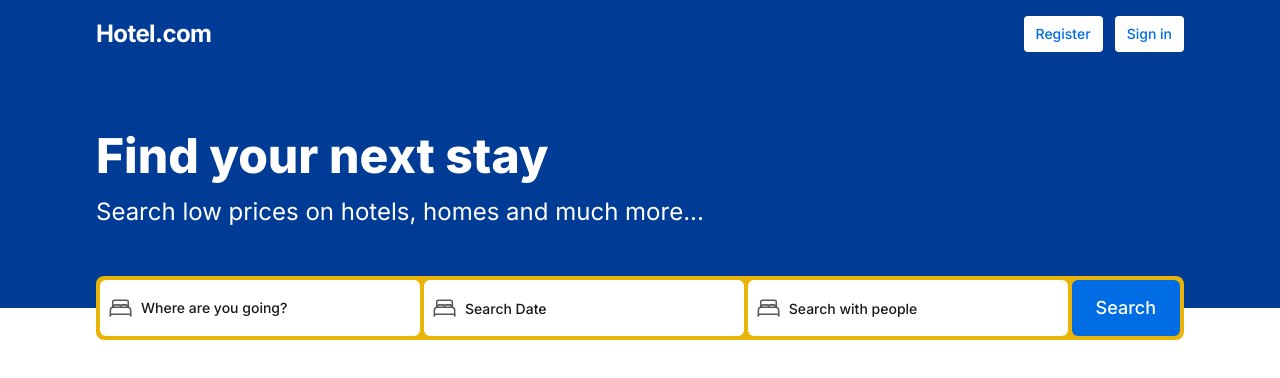
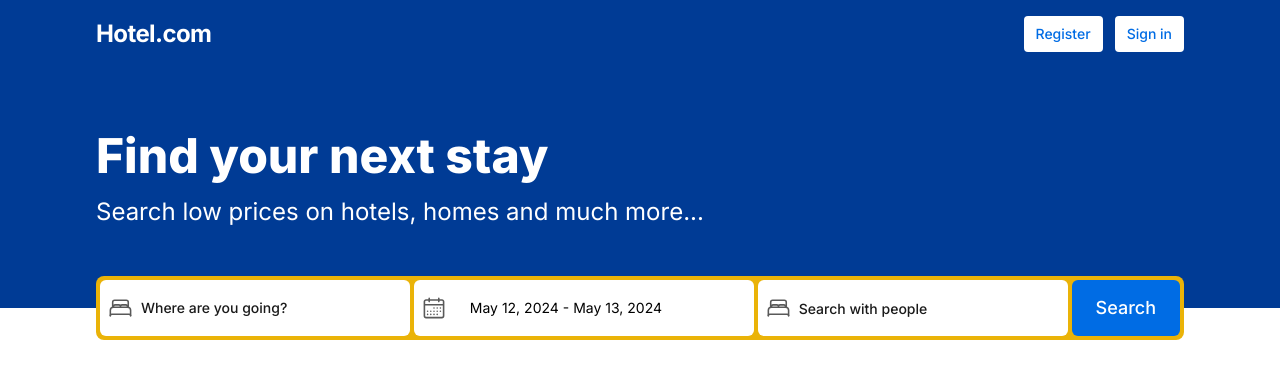
Before and after one commit to Mehedi-Hasan0/hotel-booking, a Next.js app: page / in a window 1280 px wide. Shown: the top 378 px of the page. Built offline with nearby package versions, Linux system fonts and the light colour scheme.

Commit message:
[ADD] Date picker component added

```diff
--- /dev/null
+++ b/src/components/shared/search/DatePicker.tsx
@@ -0,0 +1,65 @@
+"use client";
+
+import { HTMLAttributes, useState } from "react";
+import { addDays, format } from "date-fns";
+import { Calendar as CalendarIcon } from "lucide-react";
+import { DateRange } from "react-day-picker";
+
+import { cn } from "@/lib/utils";
+import { Button } from "@/components/ui/button";
+import { Calendar } from "@/components/ui/calendar";
+import {
+  Popover,
+  PopoverContent,
+  PopoverTrigger,
+} from "@/components/ui/popover";
+
+export default function DatePicker({
+  className,
+}: HTMLAttributes<HTMLDivElement>) {
+  const [date, setDate] = useState<DateRange | undefined>({
+    from: new Date(),
+    to: addDays(new Date(), 1),
+  });
+
+  return (
+    <div className={cn("grid gap-2", className)}>
+      <Popover>
+        <PopoverTrigger asChild>
+          <Button
+            id="date"
+            variant={"outline"}
+            className={cn(
+              "w-[300px] justify-start text-left font-normal border-none hover:bg-transparent",
+              !date && "text-muted-foreground"
+            )}
+          >
+            {/* <CalendarIcon className="mr-2 h-4 w-4" /> */}
+            {date?.from ? (
+              date.to ? (
+                <>
+                  {format(date.from, "LLL dd, y")} -{" "}
+                  {format(date.to, "LLL dd, y")}
+                </>
+              ) : (
+                format(date.from, "LLL dd, y")
+              )
+            ) : (
+              <span>Pick a date</span>
+            )}
+          </Button>
+        </PopoverTrigger>
+        <PopoverContent className="w-auto p-0 relative top-4" align="start">
+          <Calendar
+            initialFocus
+            mode="range"
+            defaultMonth={date?.from}
+            selected={date}
+            onSelect={setDate}
+            numberOfMonths={2}
+          />
+        </PopoverContent>
+      </Popover>
+    </div>
+  );
+}
--- a/src/components/shared/search/SearchWithDate.tsx
+++ b/src/components/shared/search/SearchWithDate.tsx
@@ -1,4 +1,5 @@
-import { IoBedOutline } from "react-icons/io5";
+import { RxCalendar } from "react-icons/rx";
+import DatePicker from "./DatePicker";
 
 export default function SearchWithDate() {
   return (
@@ -8,17 +9,11 @@
         className="w-full h-[54px] lg:h-14 bg-white rounded-md flex items-center gap-2 pl-4 lg:pl-2"
       >
         {/* icon */}
-        <IoBedOutline
+        <RxCalendar
           size={28}
-          className="text-secondary-foreground cursor-pointer w-6 h-6 lg:w-7 lg:h-7"
+          className="text-secondary-foreground cursor-pointer w-5 h-5 lg:w-6 lg:h-6"
         />
-        <input
-          type="search"
-          //   name="places"
-          //   id="places"
-          className="w-full outline-none rounded-md placeholder:text-sm placeholder:text-secondary placeholder:font-medium focus:placeholder:text-secondary-foreground"
-          placeholder="Search Date"
-        />
+        <DatePicker />
       </label>
       {/* search place optionns
       <div className="absolute top-16 w-[400px] h-[200px] bg-white rounded-md border border-gray-400"></div> */}
--- /dev/null
+++ b/src/components/ui/calendar.tsx
@@ -0,0 +1,66 @@
+"use client";
+
+import * as React from "react";
+import { ChevronLeft, ChevronRight } from "lucide-react";
+import { DayPicker } from "react-day-picker";
+
+import { cn } from "@/lib/utils";
+import { buttonVariants } from "@/components/ui/button";
+
+export type CalendarProps = React.ComponentProps<typeof DayPicker>;
+
+function Calendar({
+  className,
+  classNames,
+  showOutsideDays = true,
+  ...props
+}: CalendarProps) {
+  return (
+    <DayPicker
+      showOutsideDays={showOutsideDays}
+      className={cn("p-3", className)}
+      classNames={{
+        months: "flex flex-col sm:flex-row space-y-4 sm:space-x-4 sm:space-y-0",
+        month: "space-y-4",
+        caption: "flex justify-center pt-1 relative items-center",
+        caption_label: "text-sm font-medium",
+        nav: "space-x-1 flex items-center",
+        nav_button: cn(
+          buttonVariants({ variant: "outline" }),
+          "h-7 w-7 bg-transparent p-0 opacity-50 hover:opacity-100"
+        ),
+        nav_button_previous: "absolute left-1",
+        nav_button_next: "absolute right-1",
+        table: "w-full border-collapse space-y-1",
+        head_row: "flex",
+        head_cell:
+          "text-muted-foreground rounded-md w-9 font-normal text-[0.8rem]",
+        row: "flex w-full mt-2",
+        cell: "h-9 w-9 text-center text-sm p-0 relative [&:has([aria-selected].day-range-end)]:rounded-r-md [&:has([aria-selected].day-outside)]:bg-accent/50 [&:has([aria-selected])]:bg-accent first:[&:has([aria-selected])]:rounded-l-md last:[&:has([aria-selected])]:rounded-r-md focus-within:relative focus-within:z-20",
+        day: cn(
+          buttonVariants({ variant: "ghost" }),
+          "h-9 w-9 p-0 font-normal aria-selected:opacity-100"
+        ),
+        day_range_end: "day-range-end",
+        day_selected:
+          "bg-primary-foreground text-white hover:bg-primary hover:text-white focus:bg-primary-foreground focus:text-white",
+        day_today: "bg-accent text-accent-foreground",
+        day_outside:
+          "day-outside text-muted-foreground opacity-50 aria-selected:bg-accent/50 aria-selected:text-muted-foreground aria-selected:opacity-30",
+        day_disabled: "text-muted-foreground opacity-50",
+        day_range_middle:
+          "aria-selected:bg-accent aria-selected:text-accent-foreground",
+        day_hidden: "invisible",
+        ...classNames,
+      }}
+      components={{
+        IconLeft: ({ ...props }) => <ChevronLeft className="h-4 w-4" />,
+        IconRight: ({ ...props }) => <ChevronRight className="h-4 w-4" />,
+      }}
+      {...props}
+    />
+  );
+}
+Calendar.displayName = "Calendar";
+
+export { Calendar };
--- /dev/null
+++ b/src/components/ui/popover.tsx
@@ -0,0 +1,31 @@
+"use client";
+
+import * as React from "react";
+import * as PopoverPrimitive from "@radix-ui/react-popover";
+
+import { cn } from "@/lib/utils";
+
+const Popover = PopoverPrimitive.Root;
+
+const PopoverTrigger = PopoverPrimitive.Trigger;
+
+const PopoverContent = React.forwardRef<
+  React.ElementRef<typeof PopoverPrimitive.Content>,
+  React.ComponentPropsWithoutRef<typeof PopoverPrimitive.Content>
+>(({ className, align = "center", sideOffset = 4, ...props }, ref) => (
+  <PopoverPrimitive.Portal>
+    <PopoverPrimitive.Content
+      ref={ref}
+      align={align}
+      sideOffset={sideOffset}
+      className={cn(
+        "z-50 w-72 rounded-md bg-popover p-4 text-popover-foreground shadow-md outline-none data-[state=open]:animate-in data-[state=closed]:animate-out data-[state=closed]:fade-out-0 data-[state=open]:fade-in-0 data-[state=closed]:zoom-out-95 data-[state=open]:zoom-in-95 data-[side=bottom]:slide-in-from-top-2 data-[side=left]:slide-in-from-right-2 data-[side=right]:slide-in-from-left-2 data-[side=top]:slide-in-from-bottom-2",
+        className
+      )}
+      {...props}
+    />
+  </PopoverPrimitive.Portal>
+));
+PopoverContent.displayName = PopoverPrimitive.Content.displayName;
+
+export { Popover, PopoverTrigger, PopoverContent };
```
